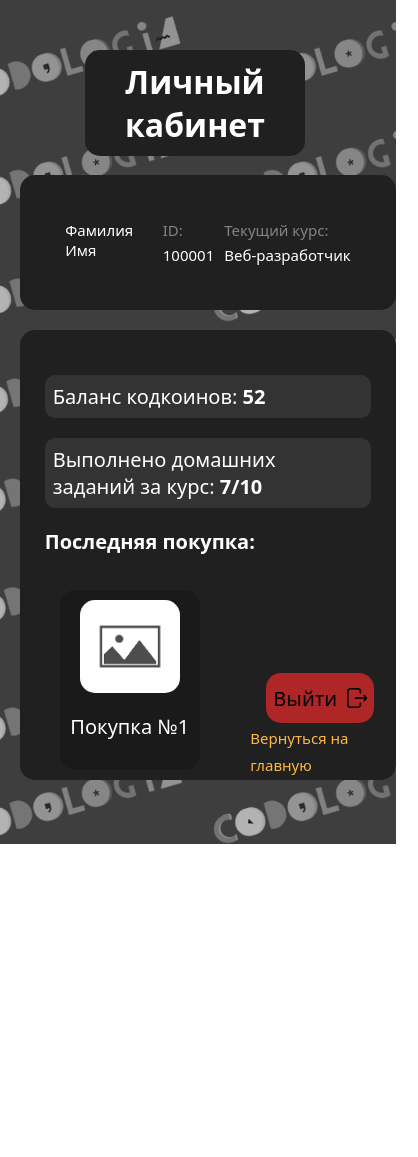
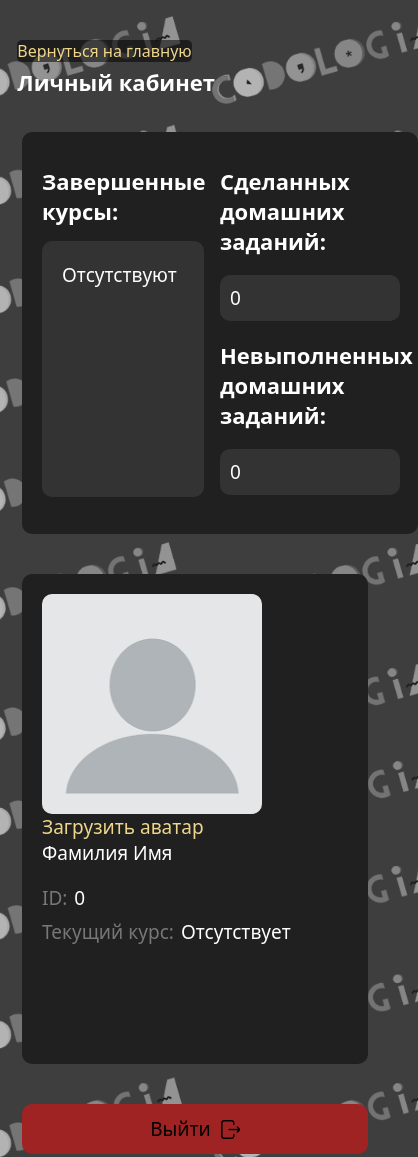
Before and after one commit to ZEUS494/WEB_COD, a plain HTML site: page account.html in a window 390 px wide. Shown: the top 1157 px of the page, 418 px wide, since content can reach past the window. Before the commit the page ends 844 px from the top, so only its background shows below. Drawn offline with Linux system fonts and the light colour scheme.

Commit message:
Updates of account

```diff
--- a/account.html
+++ b/account.html
@@ -9,35 +9,48 @@
     <title>CODOLOGIA | Личный кабинет</title>
 </head>
 <body>
-    <h1>Личный кабинет</h1>
+    <div class="header">
+        <a href="main.html">Вернуться на главную</a>
+        <h1>Личный кабинет</h1>
+    </div>
     <div class="container">
-        <div class="profile">
-            <div class="block">
-                <div id="profile-photo"></div>
-                <p id="username">Фамилия Имя</p>
+        <div class="profile-and-exit">
+            <div class="profile">
+                <div id="avatar">
+                    <div id="avatar-picture"></div>
+                    <a href="" id="avatar-upload">Загрузить аватар</a>
+                    <div id="name">Фамилия Имя</div>
+                </div>
+                <div id="information">
+                    <div class="info-block" id="id">
+                        <p id="id-text">ID:</p>
+                        <p id="id-value">0</p>
+                    </div>
+                    <div class="info-block" id="current">
+                        <p id="current-text">Текущий курс:</p>
+                        <p id="current-value">Отсутствует</p>
+                    </div>
+                </div>
             </div>
-            <div class="block">
-                <p id="id">ID:</p><p id="id-value">100001</p>
-            </div>
-            <div class="block">
-                <p id="course">Текущий курс:</p><p id="course-value">Веб-разработчик</p>
-            </div>
-
             <div class="exit">
-                <form action="" method="post">
-                    <button type="submit">Выйти <div id="leave"></div></button>
-                    <a href="main.html" id="back">Вернуться на главную</a>
-                </form>
+                <button id="exit">Выйти <div id="exit-image"></div></button>
             </div>
         </div>
         <div class="statistics">
-            <p id="balance">Баланс кодкоинов: <b>52</b></p>
-            <p id="homework">Выполнено домашних заданий за курс: <b>7/10</b></p>
-            <p id="history">Последняя покупка:</p>
-            <div class="history">
-                <div class="history-card">
-                    <div class="card-images" id="img1"></div>
-                    <p>Покупка №1</p>
+            <div class="stat-block" id="compeleted-courses">
+                <h1 id="completed-courses-header">Завершенные курсы:</h1>
+                <div id="completed-courses-list">
+                    <p class="completed-course">Отсутствуют</p>
+                </div>
+            </div>
+            <div class="stat-block" id="homework-stat">
+                <div class="homework-stat-done">
+                    <h1 id="homework-stat-done-header">Сделанных домашних заданий:</h1>
+                    <p id="homework-stat-done">0</p>
+                </div>
+                <div class="homework-stat-notdone">
+                    <h1 id="homework-stat-notdone-header">Невыполненных домашних заданий:</h1>
+                    <p id="homework-stat-notdone">0</p>
                 </div>
             </div>
         </div>
--- a/mediaAccount.css
+++ b/mediaAccount.css
@@ -1,96 +1,108 @@
-/* 1200px 998px 768px 576px 360px */
+@media screen and (max-width: 1200px) {
+    .header {
+        width: 75%;
+    }
 
-@media screen and (max-width: 1200px) {
-    .profile {
-        width: 300px;
+    .container {
+        width: 85%;
+    }
+
+    .profile-and-exit {
+        width: 400px;
+    }
+
+    .statistics {
+        width: 60%;
+    }
+}
+
+@media screen and (max-width: 998px) {
+    .header {
+        width: 85%;
+    }
+    #avatar-picture {
+        width: 220px;
+        height: 220px;
     }
     .container {
         width: 95%;
     }
+
+    .profile-and-exit {
+        width: 350px;
+    }
+
+    .statistics {
+        width: 55%;
+    }
+}
+
+@media screen and (max-width: 768px) {
+    .header {
+        width: 90%;
+    }
+
+    .container {
+        width: 98%;
+        flex-wrap: wrap;
+    }
+
+    .profile-and-exit,
+    .statistics {
+        width: 100%;
+    }
+
+    .profile-and-exit {
+        order: 2;
+    }
+
+    .statistics {
+        order: 1;
+    }
 }
 
 @media screen and (max-width: 576px) {
-    h1 {
-        width: 200px;
-    }
-
-    a {
-        font-size: 15px;
+    .header {
+        width: 95%;
+        padding-left: 15px;
     }
 
     .container {
-        display: flex;
-        flex-direction: column;
+        width: 99%;
     }
 
-    .profile {
-        height: 100px;
-        width: 88%;
-        display: flex;
+    .profile-and-exit {
+        width: 100%;
     }
 
     .statistics {
-        height: 400px;
-        width: 88%;
+        width: 100%;
     }
-
-    .history-card {
-        width: 120px;
-        height: 160px;
-    }
-
-    .card-images {
-        height: 100px;
-        width: 100px;
-    }
-
-    .exit {
-        position: absolute;
-        right: 10px;
-        bottom: 0px;
-        width: 120px;
-    }
-    .block {
-        font-size: 15px;
-        margin: 5px;
-        display: flex;
-        flex-direction: column;
-    }
-
-    #course-value, #id-value {
-        margin-top: -10px;
-    }
-
-    #profile-photo {
-        display: none;
-    }
-
 }
 
 @media screen and (max-width: 360px) {
-    a {
-        display: flex;
-        justify-content: center;
-        align-items: center;
-        text-align: center;
-    }
-    body {
-        font-size: 12px;
+    .header {
+        width: 102%;
+        padding-left: 50px;
     }
 
-    .profile, .statistics {
-        width: 80%;
+    .container {
+        width: 99%;
     }
 
-    button[type="submit"] {
-        height: 30px;
+    .profile-and-exit {
+        width: 102%;
     }
 
-    #leave {
-        display: none;
+    .statistics {
+        width: 100%;
+        font-size: 18px;
+        text-decoration: none;
+        font-weight: normal;
     }
 
-    .exit {
-        right: 30px;
+    #completed-courses-header, #homework-stat-done-header, #homework-stat-notdone-header {
+        font-weight: normal;
+        font-size: 18px;
     }
 }
--- a/styleAccount.css
+++ b/styleAccount.css
@@ -1,168 +1,173 @@
 * {
-    outline: none;
     font-family: system-ui, -apple-system, BlinkMacSystemFont, 'Segoe UI', Roboto, Oxygen, Ubuntu, Cantarell, 'Open Sans', 'Helvetica Neue', sans-serif;
 }
 
 body {
-    padding: 0;
-    margin: 0;
     height: 100vh;
     width: 100vw;
+    margin: 0;
+    padding: 0;
     background-image: url(account_pictures/backgrounddark.png);
     background-position: center;
     background-size: cover;
     display: flex;
     flex-direction: column;
-    justify-self: center;
+    align-items: center;
+    color: #fff;
+}
+
+.header {
+    color: #fff;
+    width: 65%;
+    padding-left: 40px;
+    margin-top: 40px;
+}
+
+h1 {
+    font-size: 22px;
+}
+
+.header h1 {
+    margin-top: 5px;
+}
+
+.header a {
+    text-decoration: none;
+    animation: shine 3s linear infinite;
+    background-color: #00000088;
+    border-radius: 5px;
+}
+
+.container {
+    display: flex;
+    width: 65%;
+    height: 600px;
+}
+
+.profile-and-exit {
+    width: 375px;
+    display: flex;
+    flex-direction: column;
+}
+
+.profile {
+    height: 450px;
+    background-color: #202020;
+    padding: 20px;
+    border-radius: 10px;
+    margin: 20px;
+    font-size: 19px;
+}
+
+.avatar {
+    width: 100%;
+    display: flex;
     align-items: center;
 }
 
-h1 {
-    width: 500px;
-    margin-top: 50px;
-    color: #fff;
-    background-color: #202020;
-    padding: 10px;
-    border-radius: 15px;
-    text-align: center;
-}
-
-a {
-    text-decoration: none;
-    color: #ffb941;
-    font-size: 18px;
-}
-
-a:hover {
-    transition: 0.3s;
-    color: #cb8a1b;
-    text-decoration: underline;
-}
-
-.container {
-    position: relative;
-    width: 70%;
-    display: flex;
-    justify-content: center;
-    height: 600px;
-}
-
-.profile {
-    width: 30%;
-    margin: 10px;
-    padding: 25px;
-}
-
-#profile-photo {
-    width: 100px;
-    height: 100px;
+#avatar-picture {
+    width: 300px;
+    height: 300px;
     background-image: url(account_pictures/account_profile.png);
     background-size: cover;
-    background-position: center;
     background-repeat: no-repeat;
     border-radius: 10px;
 }
 
-.statistics {
-    width: 70%;
-    margin: 10px;
-    background-color: #202020;
-    color: #fff;
-    border-radius: 15px;
-    font-size: 20px;
-    padding: 25px;
+#avatar-upload {
+    color: #e8ae00;
+    text-decoration: none;
+    animation: shine 3s linear infinite;
 }
 
-#balance, #homework {
-    background-color: #333333;
-    padding: 8px;
-    border-radius: 10px;
+@keyframes shine {
+    0% {
+        color: #e8ae00;
+    }
+    50% {
+        color: #f3eacf;
+    }
+    100% {
+        color: #e8ae00;
+    }
 }
 
-#history {
-    font-weight: bold;
+.info-block {
+    display: flex;
 }
 
-.profile {
-    background-color: #202020;
-    color: #fff;
-    border-radius: 15px;
-    font-size: 20px;
-    width: 400px;
+#id-text, #current-text {
+    color: #777;
 }
 
-button[type="submit"] {
-    background-color: #af2626;
+#id-value, #current-value {
+    margin-left: 7px;
+}
+
+#current {
+    margin-top: -30px;
+}
+
+.exit {
+    margin: 20px;
+}
+
+#exit {
+    background-color: #a02323;
     border: none;
-    width: 90%;
     height: 50px;
-    margin-left: 16px;
-    color: #000;
-    font-size: 20px;
-    border-radius: 15px;
-    margin-top: 40%;
+    padding: 10px;
+    width: 100%;
+    font-size: 19px;
+    border-radius: 10px;
+    cursor: pointer;
     display: flex;
     align-items: center;
     justify-content: center;
 }
 
-button[type="submit"]:hover {
+#exit:hover {
     transition: 0.3s;
-    cursor: pointer;
-    background-color: #db3c3c;
+    background-color: #c73636;
 }
 
-.history-card {
-    background-color: #0000002d;
-    width: 160px;
-    display: flex;
-    flex-direction: column;
-    justify-content: center;
-    align-items: center;
-    text-align: center;
-    padding: 10px;
-    border-radius: 15px;
-    margin: 15px;
-}
-
-.card-images {
-    width: 150px;
-    height: 150px;
-    background-position: center;
-    background-size: cover;
-    background-repeat: no-repeat;
-    border-radius: 15px;
-}
-
-#img1 {
-    background-image: url(account_pictures/no-image.png);
-}
-
-.history {
-    display: flex;
-}
-
-#leave {
-    width: 20px;
-    height: 20px;
+#exit-image {
+    width: 19px;
+    height: 19px;
     background-image: url(account_pictures/exit.png);
     background-size: cover;
-    background-repeat: no-repeat;
-    background-position: center;
     margin-left: 10px;
 }
 
-.block {
+
+
+.statistics {
+    position: relative;
     display: flex;
-    margin: 0;
+    background-color: #202020;
+    padding: 20px;
+    border-radius: 10px;
+    margin: 20px;
+    font-size: 19px;
+    width: 70%;
 }
 
-
-#id, #course {
-    color: #838383;
-    margin-right: 10px;
+.stat-block {
+    width: 50%;
 }
 
-#username {
-    margin-left: 15%;
+#completed-courses-list {
+    background-color: #333;
+    width: 80%;
+    height: 70%;
+    padding-left: 20px;
+    padding-top: 2px;
+    border-radius: 10px;
 }
+
+#homework-stat-done, #homework-stat-notdone {
+    width: 90%;
+    background-color: #333;
+    border-radius: 10px;
+    padding: 10px;
+}
```
